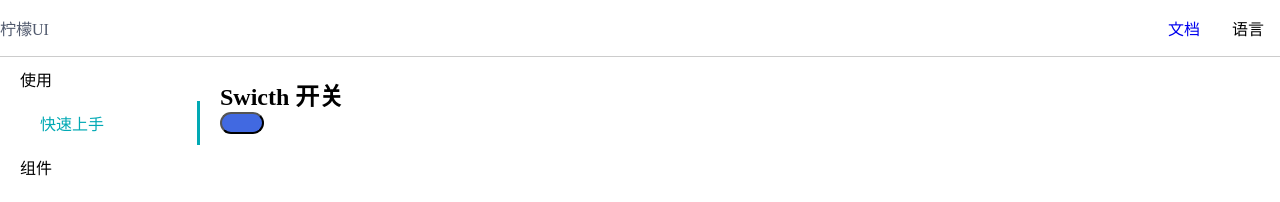
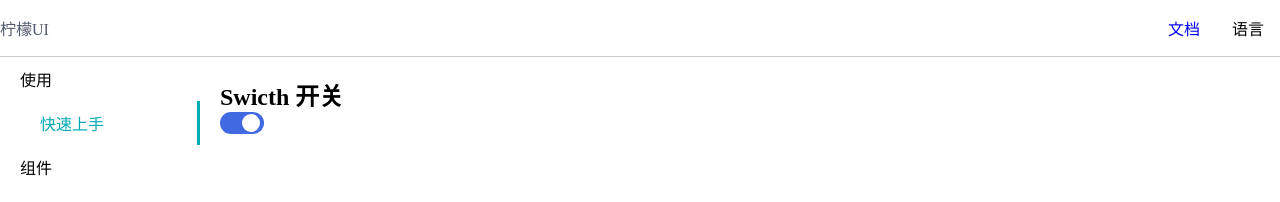
Before and after one commit to Demi1024/lemonUI, a Vue app: page /#/docs/switch in a window 1280 px wide. Shown: the top 202 px of the page. Built offline with nearby package versions, Linux system fonts and the light colour scheme.

Commit message:
add switch click event

```diff
--- a/src/components/Docs/DeSwitch.vue
+++ b/src/components/Docs/DeSwitch.vue
@@ -1,11 +1,21 @@
 <template>
   <article>
     <h2>Swicth 开关</h2>
-    <div><de-switch></de-switch></div>
+    <div>
+      <de-switch :value="test" @input="changeValue"></de-switch>
+    </div>
   </article>
 </template>
-<script>
+<script lang="ts">
+import { ref } from 'vue'
 export default {
-  name:'DeSwicth'
+  name:'DeSwicth',
+  setup(){
+    const test = ref(true)
+    const changeValue = (event)=>{
+      test.value = event
+    }
+    return{test,changeValue}
+  }
 }
 </script>
--- a/src/plugins/components/Switch/index.vue
+++ b/src/plugins/components/Switch/index.vue
@@ -1,25 +1,62 @@
 <template>
-  <button class="swicth"><span></span></button>
+  <div :class="classes" @click="toogle"><span></span></div>
 </template>
 
-<script>
+<script lang="ts">
+const prefixCls = 'de-switch'
+import { ref, computed } from 'vue'
   export default {
     name: 'Swicth',
-    data() {
-      return {
-
+    props:{
+      value:{
+        type:Boolean|| String,
+        default:false
       }
+    },
+    setup(props,context){
+      const status = computed(()=> ref(props.value))
+      const classes = computed(()=>{
+                return [
+                    `${prefixCls}`,
+                    {
+                      [`${prefixCls}-checked`]:props.value
+                    }
+                ]
+            })
+      const toogle = ()=>{
+        context.emit('input',!props.value)
+      }
+      return{status,classes,toogle}
     }
   }
 </script>
 
 <style lang="scss" scoped>
   $height:22px;
-  .swicth{
+  $height2:$height - 4px;
+  .de-switch{
     position: relative;
     width:$height*2;
     height: $height;
-    background: royalblue;
+    background: #cccccc;
     border-radius: $height/2;
+    border:none;
+    &-checked{
+      background: royalblue;
+      > span{
+        left: calc(100% - #{$height2} - 4px);
+      }
+    }
   }
+  span{
+      position: absolute;
+      top:2px;
+      left:2px;
+      display: inline-block;
+      width: $height2;
+      height:$height2;
+      border-radius: $height2/2;
+      background:#ffffff;
+      transition: left 250ms linear;
+    }
 </style>
```
